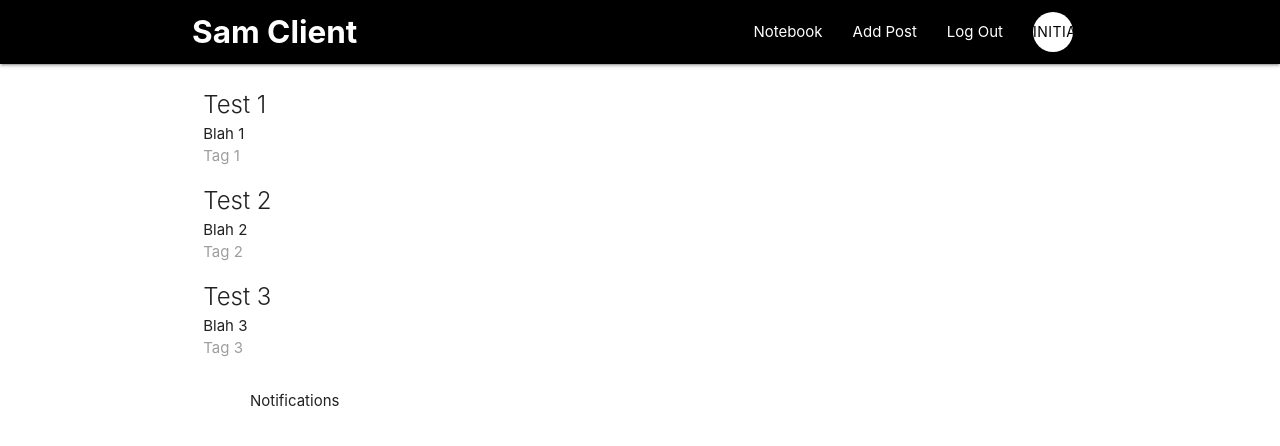
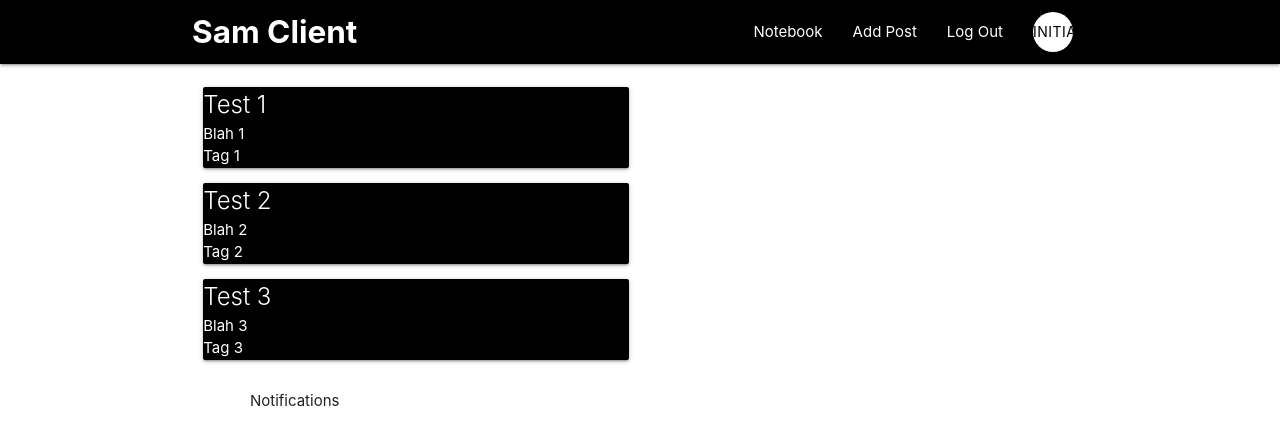
Before and after one commit to ssamkough/sam-client, a React (Create React App) app: page /notebook in a window 1280 px wide. Shown: the top 446 px of the page. Built offline with nearby package versions, Linux system fonts and the light colour scheme.

Commit message:
Edited card styling

```diff
--- a/src/components/PostSummary.js
+++ b/src/components/PostSummary.js
@@ -2,10 +2,11 @@ import React from "react";
 
 const PostSummary = ({ post }) => {
   return (
-    <div className="card z-depth-0 post-summary">
-      <span className="card-title">{post.title}</span>
-      <p>{post.content}</p>
-      <p className="grey-text">{post.tags}</p>
+    <div className="card black">
+      <p className="white-text">{post.date}</p>
+      <span className="card-title white-text">{post.title}</span>
+      <p className="white-text">{post.content}</p>
+      <p className="white-text">{post.tags}</p>
     </div>
   );
 };
```
